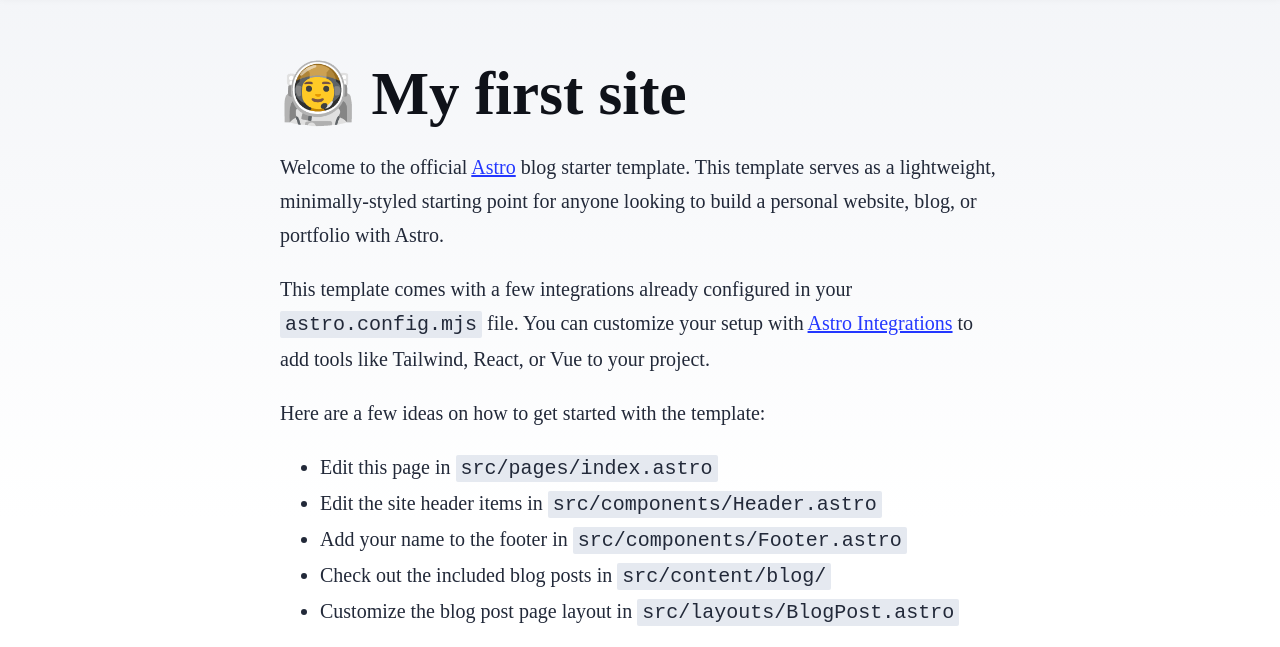
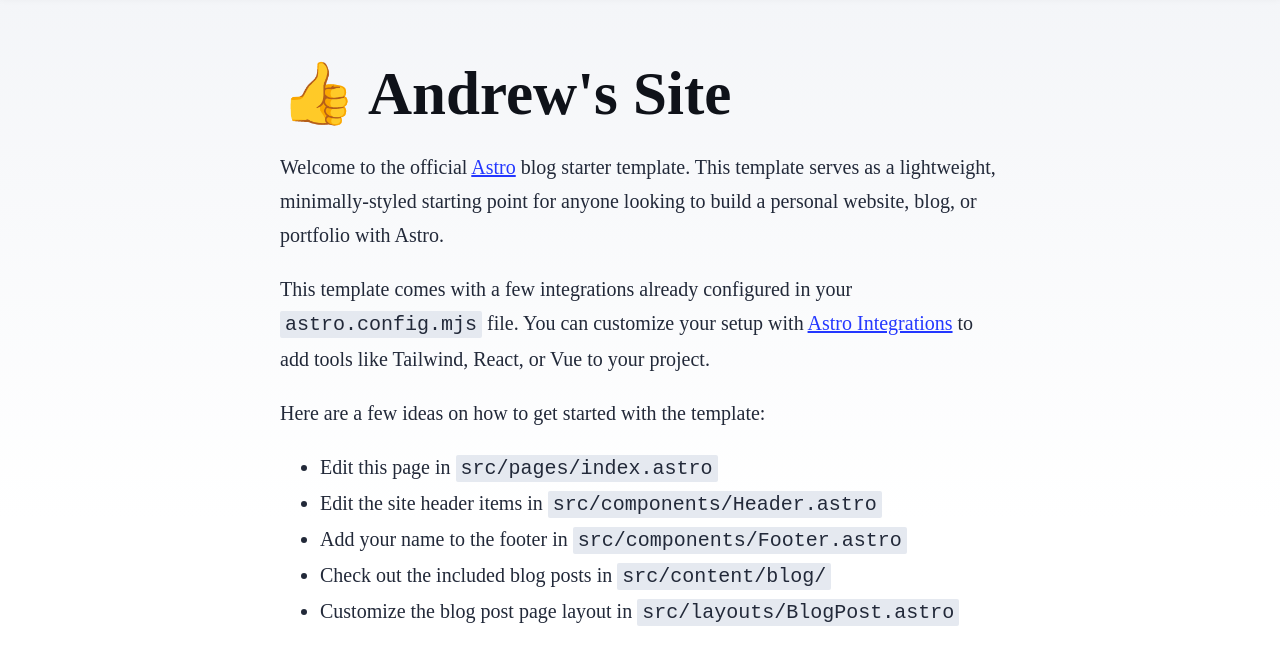
Before and after one commit to Installity/cs4421-astro-blog, an Astro site: page / in a window 1280 px wide. Shown: the part 81-728 px from the top of the page. Built offline with nearby package versions, Linux system fonts and the light colour scheme; Astro itself is replaced by a stand-in of ours.

Commit message:
chore: added minor change for cdk deploy

```diff
--- a/src/pages/index.astro
+++ b/src/pages/index.astro
@@ -13,7 +13,7 @@ import { SITE_DESCRIPTION, SITE_TITLE } from '../consts';
 	<body>
 		<Header />
 		<main>
-			<h1>🧑‍🚀 My first site</h1>
+			<h1>👍 Andrew's Site</h1>
 			<p>
 				Welcome to the official <a href="https://astro.build/">Astro</a> blog starter template. This template
 				serves as a lightweight, minimally-styled starting point for anyone looking to build a personal
```
